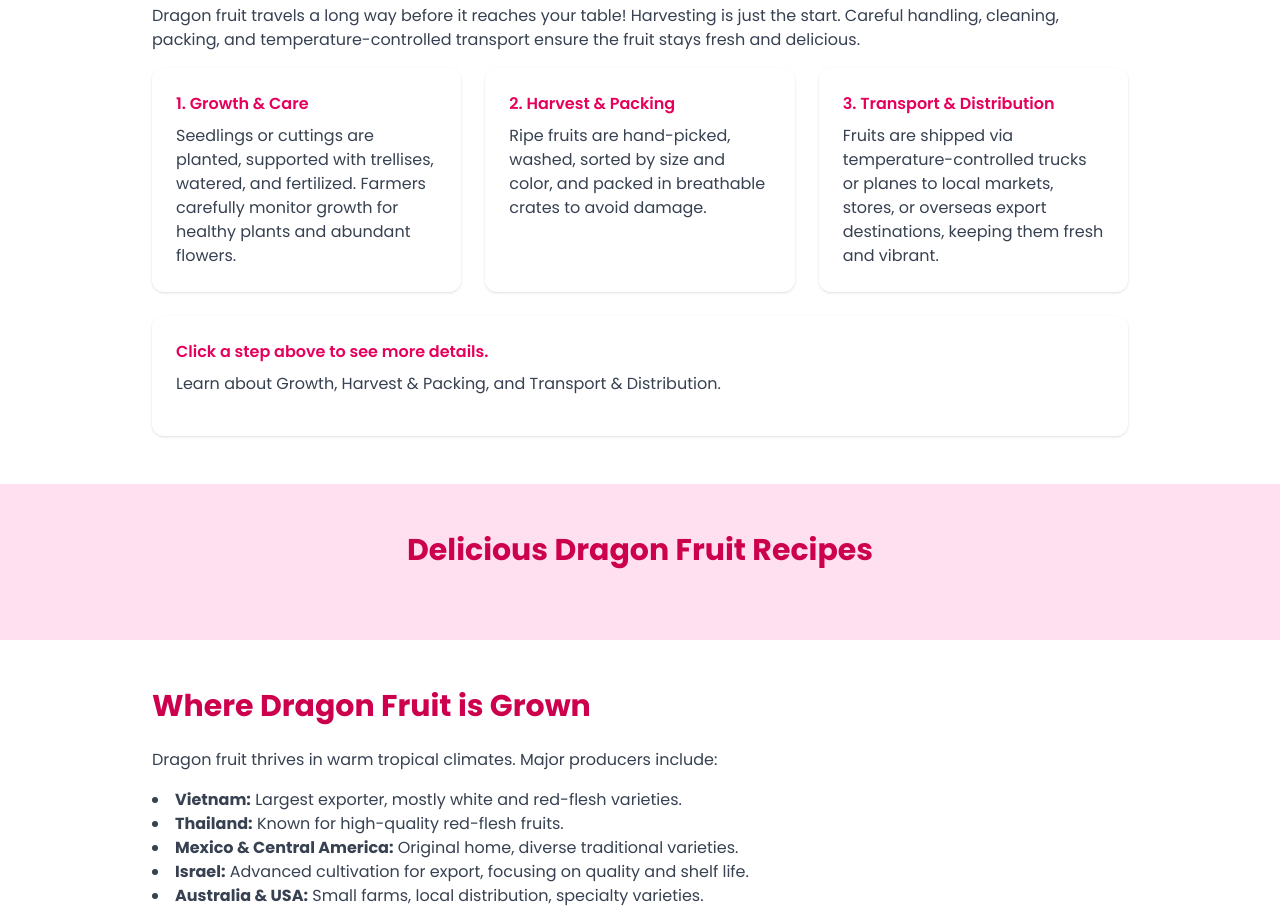
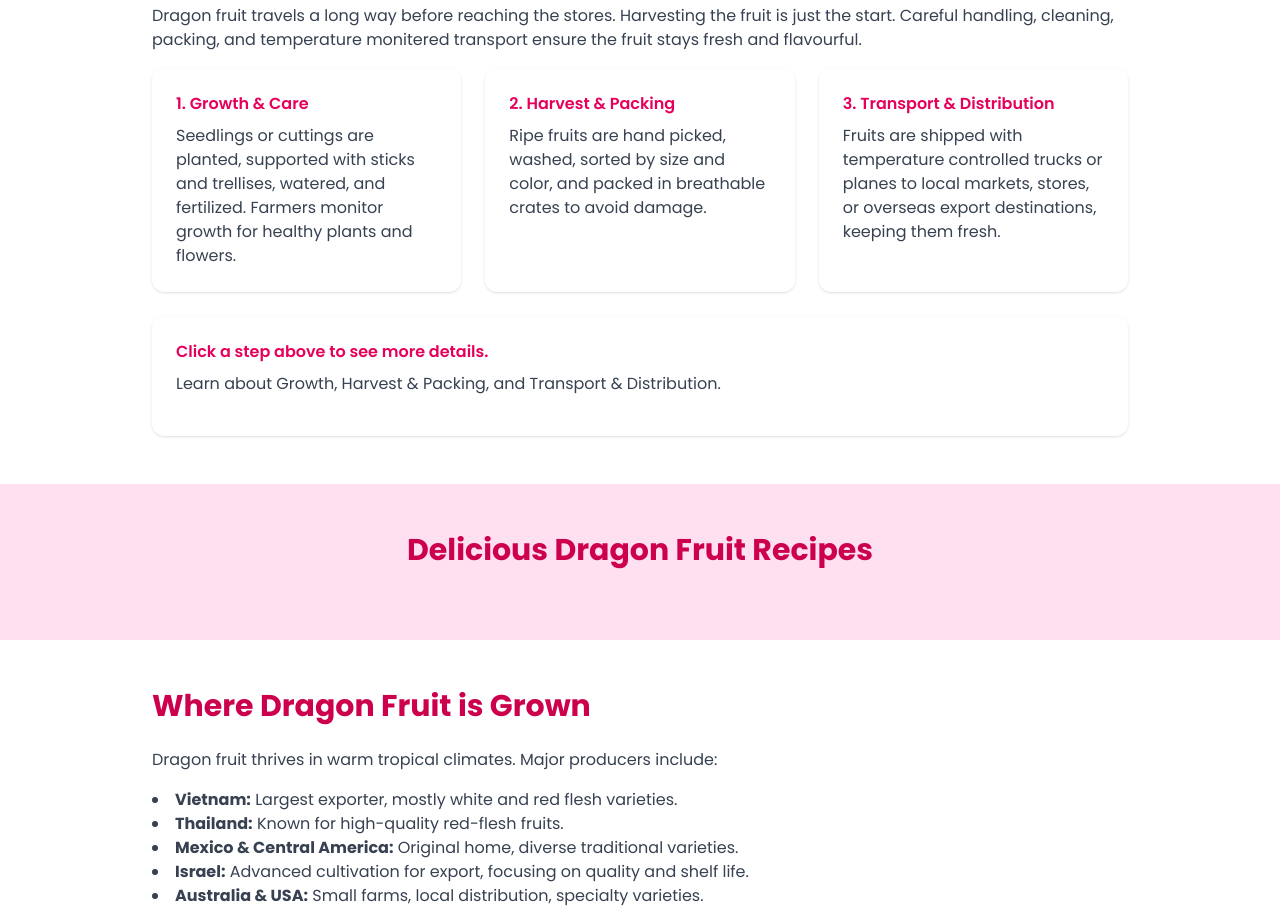
Before and after one commit to Ihackforfree02/Techisfood, a plain HTML site: page index.html in a window 1280 px wide. Shown: the part 1877-2797 px from the top of the page. Drawn offline with nearby package versions, Linux system fonts and the light colour scheme.

Commit message:
Update index.html

```diff
--- a/index.html
+++ b/index.html
@@ -3,7 +3,7 @@
 <head>
   <meta charset="utf-8" />
   <meta name="viewport" content="width=device-width,initial-scale=1" />
-  <title>DragonFruit Delight — Explore, Taste, Enjoy!</title>
+  <title>DragonFruit Delight,Your Fruit</title>
 
   <!-- Tailwind CSS -->
   <script src="https://cdn.tailwindcss.com"></script>
@@ -100,7 +100,7 @@
   <div class="container mx-auto px-6 max-w-4xl">
     <h2 class="text-3xl font-bold text-dragon-600 mb-6">Nutritional Value</h2>
     <p class="text-gray-700 mb-4">
-      Dragon fruit is not just pretty, it’s good for you too! Low in calories but high in fiber, vitamins, minerals, and antioxidants, it’s a great snack or ingredient for meals. Eating it can help your digestion, hydration, and overall wellness.
+      Dragon fruit doesnt just look cool it has nutritional bonuses too, it has low in calories but high in fiber, vitamins, minerals, and antioxidants, it’s a great snack or ingredient for meals. Eating it can help your digestion, hydration, and overall wellbeing.
     </p>
 
     <div class="grid md:grid-cols-3 gap-6 mt-6">
@@ -137,7 +137,7 @@
   <div class="container mx-auto px-6 max-w-5xl">
     <h2 class="text-3xl font-bold text-dragon-600 mb-6">Life Cycle of Dragon Fruit</h2>
     <ol class="list-decimal list-inside text-gray-700 space-y-3">
-      <li><strong>Planting:</strong> Seeds or cuttings are planted in warm, well-drained soil and trained to climb trellises or supports.</li>
+      <li><strong>Planting:</strong> Seeds are planted in warm, well-drained soil and trained to climb trellises or supports.</li>
       <li><strong>Growth:</strong> The cactus grows stems and leaves, needing sunlight, warmth, and minimal water.</li>
       <li><strong>Flowering:</strong> Night-blooming flowers appear, pollinated naturally by bats and moths or by hand for better yields.</li>
       <li><strong>Fruit Set & Maturation:</strong> Fruits grow fast, maturing in 30–50 days. The skin turns bright pink or yellow.</li>
@@ -169,21 +169,21 @@
   <div class="container mx-auto px-6 max-w-5xl">
     <h2 class="text-3xl font-bold text-dragon-600 mb-6 text-center">Farm to Fork: Dragon Fruit’s Journey</h2>
     <p class="text-gray-700 mb-4">
-      Dragon fruit travels a long way before it reaches your table! Harvesting is just the start. Careful handling, cleaning, packing, and temperature-controlled transport ensure the fruit stays fresh and delicious.
+      Dragon fruit travels a long way before reaching the stores. Harvesting the fruit is just the start. Careful handling, cleaning, packing, and temperature monitered transport ensure the fruit stays fresh and flavourful.
     </p>
 
     <div class="grid md:grid-cols-3 gap-6 text-gray-700 mb-6">
       <div class="bg-dragon-50 p-6 rounded-xl shadow timeline-step" data-journey="growth">
         <h3 class="font-semibold text-dragon-500 mb-2">1. Growth & Care</h3>
-        <p>Seedlings or cuttings are planted, supported with trellises, watered, and fertilized. Farmers carefully monitor growth for healthy plants and abundant flowers.</p>
+        <p>Seedlings or cuttings are planted, supported with sticks and trellises, watered, and fertilized. Farmers monitor growth for healthy plants and flowers.</p>
       </div>
       <div class="bg-dragon-50 p-6 rounded-xl shadow timeline-step" data-journey="harvest">
         <h3 class="font-semibold text-dragon-500 mb-2">2. Harvest & Packing</h3>
-        <p>Ripe fruits are hand-picked, washed, sorted by size and color, and packed in breathable crates to avoid damage.</p>
+        <p>Ripe fruits are hand picked, washed, sorted by size and color, and packed in breathable crates to avoid damage.</p>
       </div>
       <div class="bg-dragon-50 p-6 rounded-xl shadow timeline-step" data-journey="transport">
         <h3 class="font-semibold text-dragon-500 mb-2">3. Transport & Distribution</h3>
-        <p>Fruits are shipped via temperature-controlled trucks or planes to local markets, stores, or overseas export destinations, keeping them fresh and vibrant.</p>
+        <p>Fruits are shipped with temperature controlled trucks or planes to local markets, stores, or overseas export destinations, keeping them fresh.</p>
       </div>
     </div>
 
@@ -213,7 +213,7 @@
       Dragon fruit thrives in warm tropical climates. Major producers include:
     </p>
     <ul class="list-disc list-inside text-gray-700 mb-4">
-      <li><strong>Vietnam:</strong> Largest exporter, mostly white and red-flesh varieties.</li>
+      <li><strong>Vietnam:</strong> Largest exporter, mostly white and red flesh varieties.</li>
       <li><strong>Thailand:</strong> Known for high-quality red-flesh fruits.</li>
       <li><strong>Mexico & Central America:</strong> Original home, diverse traditional varieties.</li>
       <li><strong>Israel:</strong> Advanced cultivation for export, focusing on quality and shelf life.</li>
@@ -246,7 +246,7 @@
       </ul>
     </div>
     <p class="text-gray-700 mt-4">
-      Dragon fruit is hydrating, low-calorie, and packed with prebiotics to support gut health. Perfect for smoothies, bowls, or just a healthy snack!
+      Dragon fruit is hydrating, low calorie, and packed with prebiotics to support gut health. Perfect for smoothies, bowls, or just a healthy snack!
     </p>
   </div>
 </section>
```
